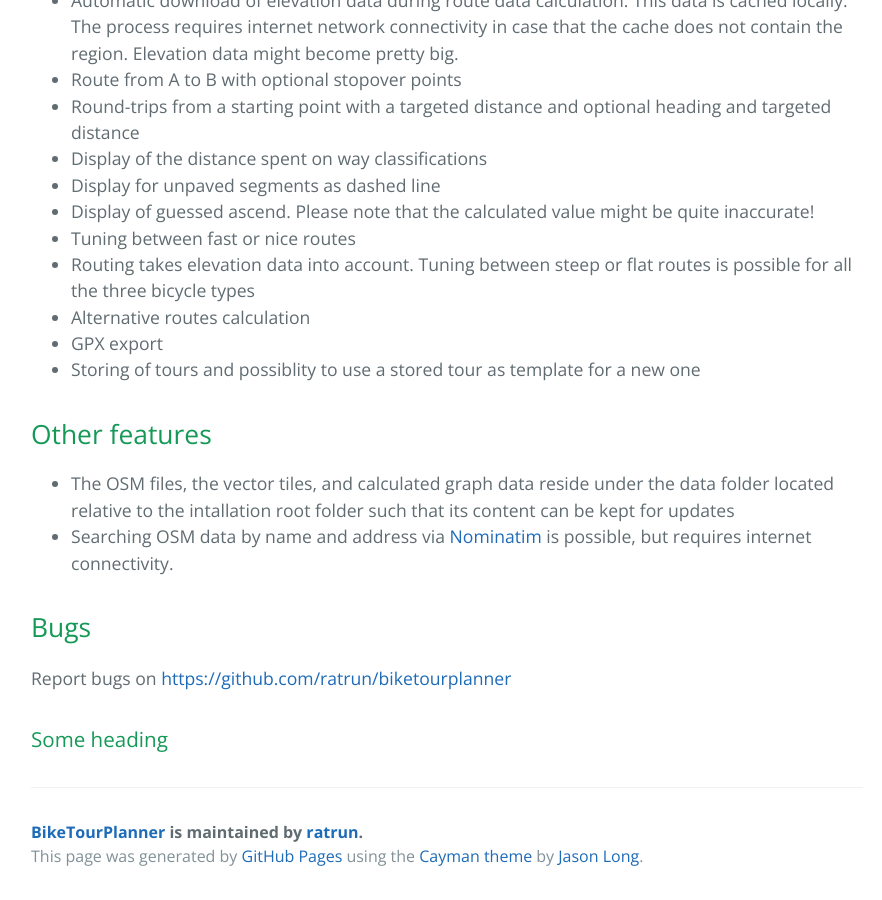
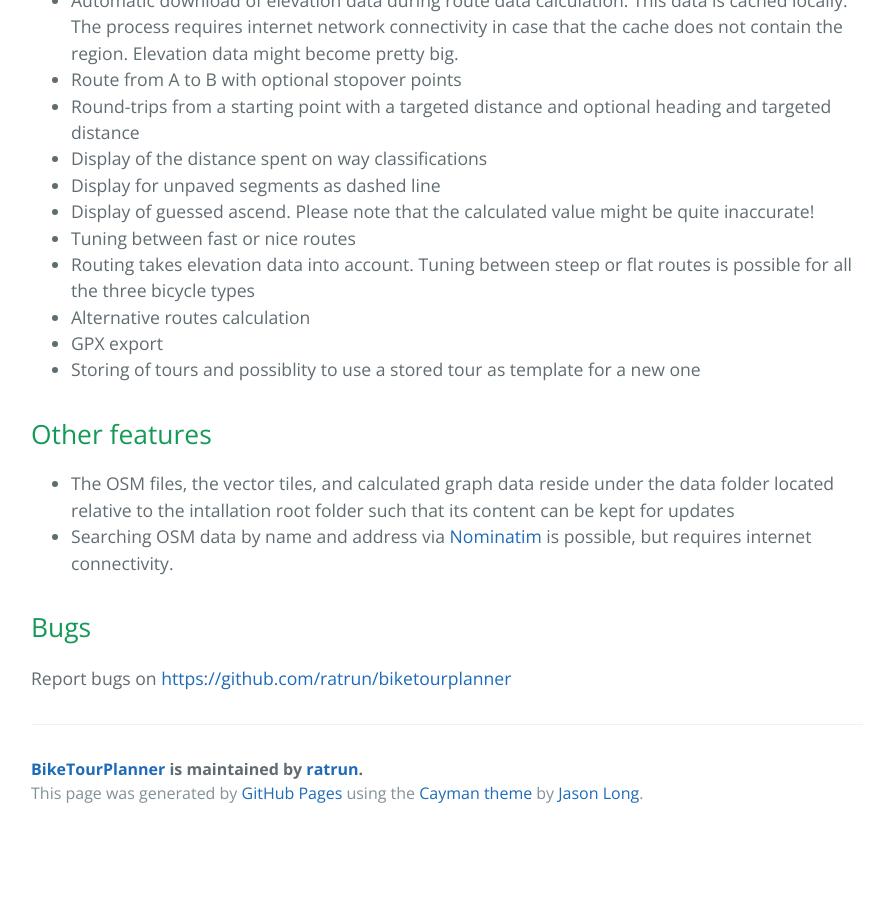
Before and after one commit to ratrun/BikeTourPlannerGHPages, a Jekyll site: the page built from index.md, in a window 1280 px wide and 900 px high, scrolled down 2185 px. Shown: the whole window, without its empty margins (193-1075 px from the left). Built offline with Jekyll 4.4.1, drawn with Linux system fonts in a browser that asks for light colours; our own code applies the rules of GitHub Pages for plain Markdown files; after the commit the page ends 3022 px from its top, so only the background shows below that.

Commit message:
Fix for leftover text.

```diff
--- a/index.md
+++ b/index.md
@@ -64,4 +64,4 @@ The reason is that the data comes from two separated sources.
 ## Bugs
 Report bugs on [https://github.com/ratrun/biketourplanner](https://github.com/ratrun/biketourplanner/issues)
 
-### <a name="anchors-in-markdown"></a>Some heading
+### <a name="anchors-in-markdown"></a>
```
